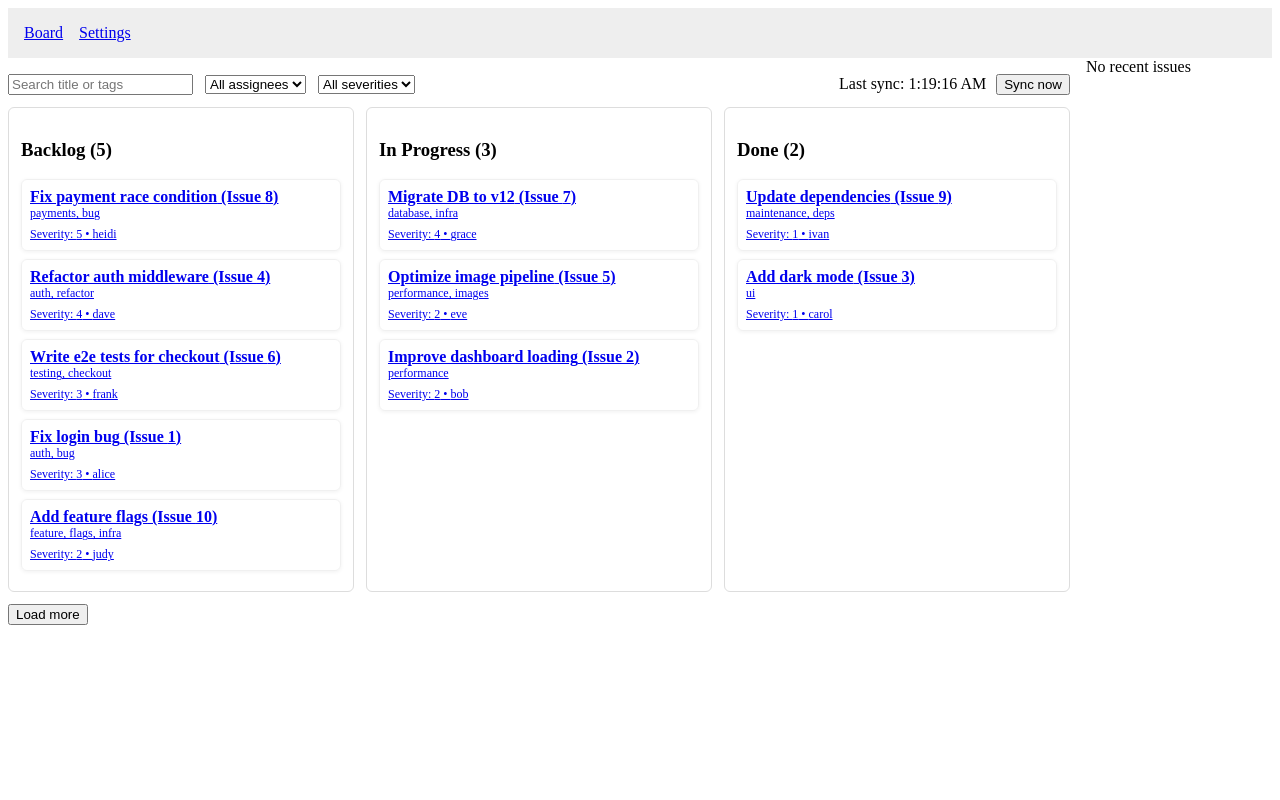
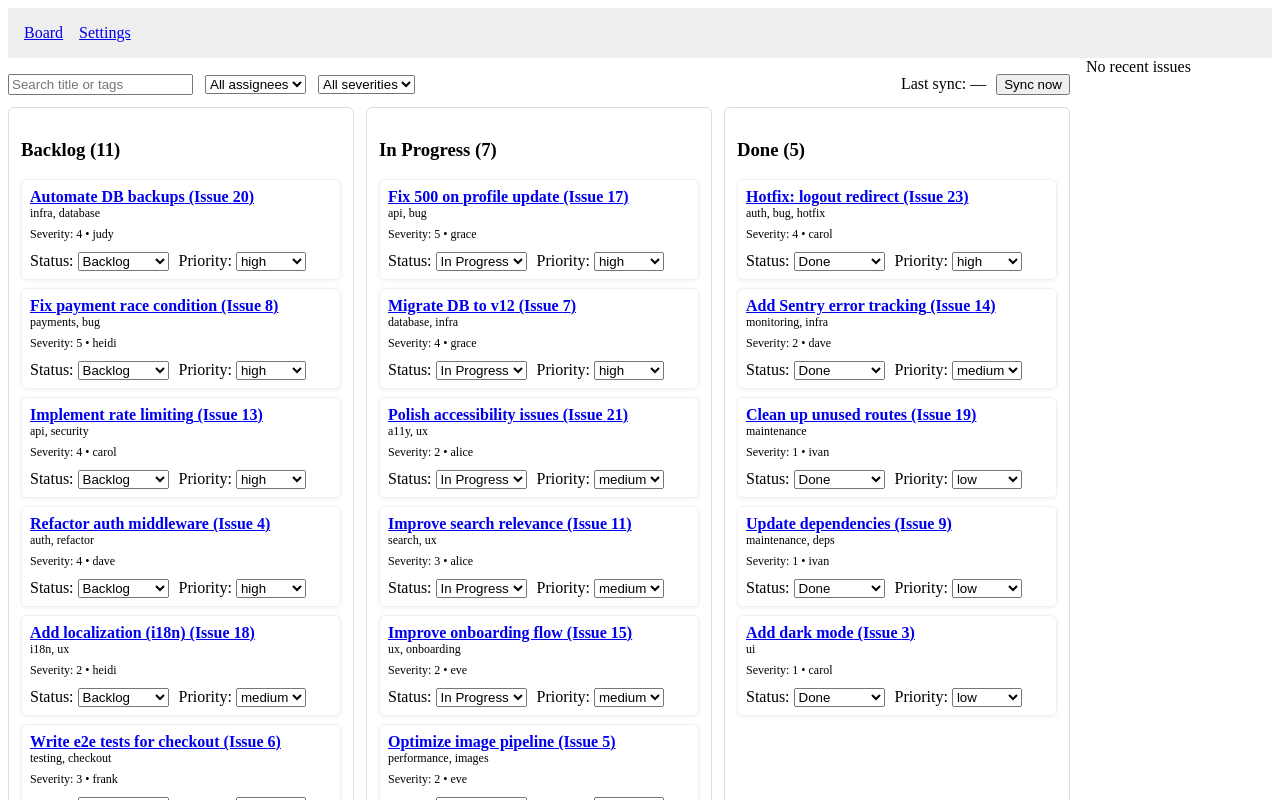
Before and after one commit to chukwuma-azubuike/kanban-issue-board, a React (Create React App) app: page /board in a window 1280 px wide. Shown: the top 800 px of the page. Built offline with nearby package versions, Linux system fonts and the light colour scheme.

Commit message:
feat(board): add update priority/status in issue card

```diff
--- a/src/components/IssueCard.tsx
+++ b/src/components/IssueCard.tsx
@@ -5,13 +5,15 @@
 import { useDraggable } from '@dnd-kit/core';
 import { Issue } from '../types';
 import useDragStyling from '../hooks/useDragStyling';
+import UpdateControls from './UpdateControls';
 
 interface IssueCardProps {
 	issue: Issue;
-	draggable?: boolean;
+	isAdmin: boolean;
+	updateIssue: (issue: Partial<Issue>) => Promise<void>;
 }
 
-const IssueCard: React.FC<IssueCardProps> = ({ issue, draggable }) => {
+const IssueCard: React.FC<IssueCardProps> = ({ issue, isAdmin, updateIssue }) => {
 	const { attributes, listeners, setNodeRef, transform } = useDraggable({
 		id: issue.id,
 		data: issue,
@@ -23,29 +25,32 @@
 		saveRecentlyAccessed(issue.id);
 	};
 
+	// disable dragging for non admin
+	const dragProps = isAdmin ? { ...listeners, ...attributes } : undefined;
+
 	return (
 		<div
-			ref={draggable ? setNodeRef : undefined} // diable dragging for non admin
-			{...listeners}
-			{...attributes}
+			ref={setNodeRef}
+			{...dragProps}
 			style={{
 				zIndex: 1,
 				padding: 8,
 				borderRadius: 6,
 				background: 'var(--card-bg)',
 				border: '1px solid rgba(0,0,0,0.06)',
-				...dragStyling,
+				...(isAdmin ? dragStyling : undefined),
 			}}
 		>
 			<Link to={`/issue/${issue.id}`} onClick={handleClick}>
 				<div style={{ fontWeight: 600 }}>
 					{issue.title} (Issue {issue.id})
 				</div>
-				<div style={{ fontSize: 12 }}>{issue.tags?.join(', ')}</div>
-				<div style={{ fontSize: 12, marginTop: 6 }}>
-					Severity: {issue.severity} • {issue.assignee ?? 'Unassigned'}
-				</div>
 			</Link>
+			<div style={{ fontSize: 12 }}>{issue.tags?.join(', ')}</div>
+			<div style={{ fontSize: 12, marginTop: 6 }}>
+				Severity: {issue.severity} • {issue.assignee ?? 'Unassigned'}
+			</div>
+			{isAdmin && <UpdateControls issue={issue} updateIssue={updateIssue} />}
 		</div>
 	);
 };
--- a/src/components/KanbanColumn.tsx
+++ b/src/components/KanbanColumn.tsx
@@ -2,6 +2,7 @@
 import { Column, Issue, User } from '../types';
 import IssueCard from './IssueCard';
 import { useDroppable } from '@dnd-kit/core';
+import { useIssuesStore } from '../stores/issuesStore';
 
 interface KanbanColumnProps {
 	currentUser: User;
@@ -11,6 +12,7 @@
 
 const KanbanColumn: React.FC<KanbanColumnProps> = ({ currentUser, column, issues }) => {
 	const id = `${column.key}:column`;
+	const updateIssue = useIssuesStore((s) => s.updateIssue);
 
 	const { setNodeRef } = useDroppable({ id });
 
@@ -25,7 +27,7 @@
 			{issues.map((issue) => (
 				<div key={issue.id} style={{ marginBottom: 8 }}>
 					{/* issue card */}
-					<IssueCard issue={issue} draggable={currentUser.role === 'admin'} />
+					<IssueCard issue={issue} updateIssue={updateIssue} isAdmin={currentUser.role === 'admin'} />
 				</div>
 			))}
 		</div>
--- /dev/null
+++ b/src/components/UpdateControls.tsx
@@ -0,0 +1,65 @@
+import React, { ChangeEvent, useCallback, useEffect, useState } from 'react';
+import { Issue, IssuePriority, IssueStatus } from '../types';
+import { issuePriorities, issueStatuses } from '../constants/issues';
+
+interface UpdateControlsProps {
+	issue: Issue;
+	updateIssue: (arg: Issue) => Promise<void>;
+}
+
+const UpdateControls: React.FC<UpdateControlsProps> = ({ issue, updateIssue }) => {
+	const [status, setStatus] = useState<IssueStatus>(issue.status);
+	const [priority, setPriority] = useState<IssuePriority>(issue.priority);
+
+	const handlePriority = useCallback(
+		async (e: ChangeEvent<HTMLSelectElement>) => {
+			const priority = e.target.value as IssuePriority;
+			setPriority(priority);
+
+			await updateIssue({ ...issue, priority });
+		},
+		[issue, updateIssue]
+	);
+
+	const handleStatus = useCallback(
+		async (e: ChangeEvent<HTMLSelectElement>) => {
+			const status = e.target.value as IssueStatus;
+			setStatus(status);
+
+			await updateIssue({ ...issue, status });
+		},
+		[issue, updateIssue]
+	);
+
+	// update ui to with new priority state
+	useEffect(() => {
+		setPriority(issue.priority);
+	}, [issue.priority]);
+
+	return (
+		<div style={{ display: 'flex', gap: 10, marginTop: 10 }}>
+			<div>
+				Status:{' '}
+				<select value={status} onChange={handleStatus}>
+					{issueStatuses.map((a) => (
+						<option key={a} value={a}>
+							{a}
+						</option>
+					))}
+				</select>
+			</div>
+			<div>
+				Priority:{' '}
+				<select value={priority} onChange={handlePriority}>
+					{issuePriorities.map((a) => (
+						<option key={a} value={a}>
+							{a}
+						</option>
+					))}
+				</select>
+			</div>
+		</div>
+	);
+};
+
+export default UpdateControls;
--- /dev/null
+++ b/src/constants/issues.ts
@@ -0,0 +1,5 @@
+import { IssuePriority, IssueSeverity, IssueStatus } from '../types';
+
+export const issuePriorities: Array<IssuePriority> = ['high', 'medium', 'low'];
+export const issueStatuses: Array<IssueStatus> = ['Backlog', 'Done', 'In Progress'];
+export const issueSeverities: Array<IssueSeverity> = [1, 2, 3, 4, 5];
--- a/src/stores/issuesStore.ts
+++ b/src/stores/issuesStore.ts
@@ -1,11 +1,12 @@
 import { create } from 'zustand';
 import { devtools } from 'zustand/middleware';
 import * as api from '../utils/api';
-import type { Issue, IssueStatus, Issue as IssueType, Pagination, PendingUpdate } from '../types';
+import type { IssueStatus, Issue as IssueType, Pagination, PendingUpdate } from '../types';
 import { currentUser } from '../constants/currentUser';
 import dedupeById from '../utils/dedupe';
 
 interface IssuesState {
+	issue: IssueType;
 	issues: IssueType[];
 	loading: boolean;
 	error: string | null;
@@ -15,17 +16,18 @@
 	assigneeFilter: string | 'all';
 	severityFilter: number | 'all';
 	page: number;
+	limit: number;
 	hasMore: boolean;
 
 	// selectors / helpers
-	getIssue: (id: string) => Promise<Issue>;
+	getIssue: (id: string) => Promise<IssueType>;
 	getPendingIds: () => string[];
 	getIssues: (pagination?: Partial<Pagination>) => Promise<void>;
 
 	// actions
-	updateIssue: (issue: Partial<Issue>) => Promise<void>;
+	updateIssue: (issue: Partial<IssueType>) => Promise<void>;
 	undoMove: (id: string) => Promise<boolean>;
-	markResolved: (id: string) => Promise<void>;
+	markResolved: (issue: Partial<IssueType>) => Promise<void>;
 	setQuery: (value: string) => void;
 	setAssigneeFilter: (value: string | 'all') => void;
 	setSeverityFilter: (value: number | 'all') => void;
@@ -47,18 +49,27 @@
 			assigneeFilter: 'all',
 			severityFilter: 'all',
 			page: 1,
+			limit: 10,
 
 			getIssue: async (id: string) => {
+				// hidrate state with issues on navigating to new page
+				await get().getIssues();
+
 				// try to get from cache
 				const cached = get().issues.find((issue) => issue.id === id);
 
-				if (cached) return cached;
+				if (cached) {
+					set({ loading: false, error: null, issue: cached });
+					return cached;
+				}
 
 				if (!cached) {
 					set({ loading: true, error: null });
 					try {
 						const issues = await api.mockFetchIssues();
 						const remoteIssue = issues.find((issue) => issue.id === id);
+
+						set({ loading: false, error: null, issue: remoteIssue });
 
 						return remoteIssue;
 					} catch (err: any) {
@@ -73,21 +84,33 @@
 
 			getIssues: async (pagination: Pagination) => {
 				set({ loading: true });
+
 				try {
-					const { page = 1, limit = 10 } = pagination ?? {};
-					set({ page });
+					const { page, limit } = pagination ?? {};
+
+					const remote = await api.mockFetchIssues();
+
+					// return entire list if there is no pagination
+					if (!page || !limit) {
+						set({ issues: remote });
+						return remote;
+					}
+
+					const cachedIssues = get().issues;
+
+					set({ page, limit });
 
 					// sanitize
 					const pageNum = Math.max(1, Math.floor(page));
 					const pageLimit = Math.max(1, Math.floor(limit));
 
-					const remote = await api.mockFetchIssues();
-
 					const start = (pageNum - 1) * pageLimit;
 					const end = start + pageLimit;
 
-					// slice safely
-					const paginatedIssues: Issue[] = remote.slice(start, end);
+					// slice safely to persist preloaded issues
+					const slicedCache = cachedIssues.slice(start, end);
+					const slicedRemote = remote.slice(start, end);
+					const paginatedIssues: IssueType[] = slicedCache.length > 0 ? slicedCache : slicedRemote;
 
 					// determine if there's more pages available
 					const hasMore = end < remote.length;
@@ -97,7 +120,7 @@
 						const merged =
 							pageNum > 1
 								? // append but dedupe by id (protects against overlapping slices)
-								  dedupeById([...state.issues, ...paginatedIssues])
+								  dedupeById([...paginatedIssues, ...state.issues])
 								: paginatedIssues;
 
 						return {
@@ -132,12 +155,15 @@
 				set({ page });
 			},
 
-			updateIssue: async ({ id, ...patch }: Partial<Issue> & { id: string }) => {
+			updateIssue: async ({ id, ...patch }: Partial<IssueType> & { id: string }) => {
 				// client-side permission guard
 				if (currentUser.role !== 'admin') throw new Error('Permission denied');
 
 				const prev = get().issues.find((issue) => issue.id === id);
-				if (!prev) throw new Error('Issue not found');
+
+				if (!prev) {
+					return set({ error: 'Issue not found' });
+				}
 
 				// optimistic update: update local issues array
 				set((state) => ({
@@ -264,7 +290,7 @@
 				}
 			},
 
-			markResolved: async (issue: Issue) => {
+			markResolved: async (issue: IssueType) => {
 				await get().updateIssue({ ...issue, status: 'Done' });
 			},
 		};
```
